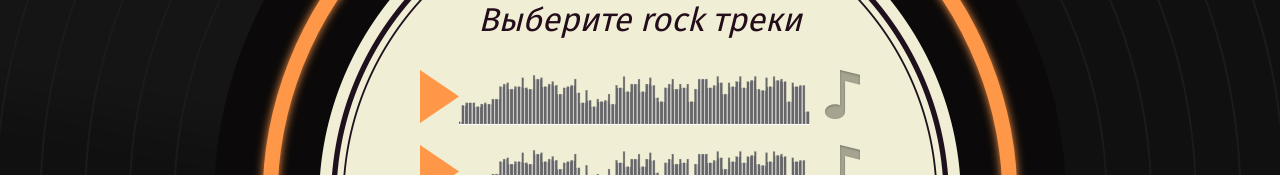
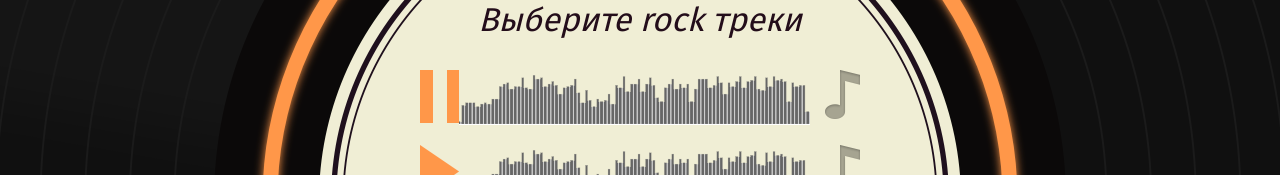
Before and after one commit to AeShevch/54972-guess-melody-5, a React app: page /game in a window 1280 px wide. Shown: the part 299-474 px from the top of the page. Built offline with nearby package versions, Linux system fonts and the light colour scheme.

Commit message:
Учебный проект: больше подробностей

```diff
--- a/package.json
+++ b/package.json
@@ -17,6 +17,7 @@
     "eslint": "5.13",
     "eslint-config-htmlacademy": "0.5",
     "eslint-plugin-react": "7.18",
+    "nanoid": "^3.1.12",
     "prop-types": "15.7",
     "react": "16.12.0",
     "react-dom": "16.12.0",
--- /dev/null
+++ b/src/components/audioPlayer/audioPlayer.jsx
@@ -0,0 +1,53 @@
+import React, {Fragment, PureComponent, createRef} from "react";
+import PropTypes from "prop-types";
+
+export default class AudioPlayer extends PureComponent {
+  constructor(props) {
+    super(props);
+
+    this._audioRef = createRef();
+
+    this.state = {
+      isLoading: true,
+    };
+  }
+
+  componentDidUpdate() {
+    const audio = this._audioRef.current;
+    if (this.props.isPlaying) {
+      audio.play();
+    } else {
+      audio.pause();
+    }
+  }
+
+  render() {
+    const {src, isPlaying, playButtonClickHandle} = this.props;
+    const {isLoading} = this.state;
+
+    return (
+      <Fragment>
+        <button
+          onClick={playButtonClickHandle}
+          disabled={isLoading}
+          className={`track__button ${isPlaying ? `track__button--pause` : `track__button--play`}`}
+          type="button"
+        />
+        <div className="track__status">
+          <audio
+            autoPlay={isPlaying}
+            src={src}
+            ref={this._audioRef}
+            onCanPlayThrough={() => this.setState({isLoading: false})}
+          />
+        </div>
+      </Fragment>
+    );
+  }
+}
+
+AudioPlayer.propTypes = {
+  src: PropTypes.string.isRequired,
+  isPlaying: PropTypes.bool.isRequired,
+  playButtonClickHandle: PropTypes.func.isRequired,
+};
--- a/src/components/question-artist-screen/question-artist-screen.jsx
+++ b/src/components/question-artist-screen/question-artist-screen.jsx
@@ -1,6 +1,7 @@
 import React, {PureComponent} from "react";
 import PropTypes from "prop-types";
 import withAnswerChangeHandle from "../../hocs/with-answer-change-handle";
+import AudioPlayer from "../audioPlayer/audioPlayer";
 
 class QuestionArtistScreen extends PureComponent {
   constructor(props) {
@@ -8,23 +9,27 @@ class QuestionArtistScreen extends PureComponent {
 
     this.state = {
       userAnswers: [false, false, false],
+      isPlaying: true,
     };
   }
 
   render() {
     const {handleSubmit, handleChange, question} = this.props;
     const {song, answers} = question;
-    const {userAnswers} = this.state;
+    const {userAnswers, isPlaying} = this.state;
 
     return (
       <section className="game__screen">
         <h2 className="game__title">Кто исполняет эту песню?</h2>
         <div className="game__track">
           <div className="track">
-            <button className="track__button track__button--play" type="button"></button>
-            <div className="track__status">
-              <audio src={song.src}/>
-            </div>
+            <AudioPlayer
+              playButtonClickHandle={() => this.setState({
+                isPlaying: !isPlaying,
+              })}
+              src={song.src}
+              isPlaying={isPlaying}
+            />
           </div>
         </div>
 
@@ -33,7 +38,7 @@ class QuestionArtistScreen extends PureComponent {
           onChange={() => handleSubmit(question, userAnswers)}
         >
           {answers.map((answer, index) => (
-            <div className="artist" key={`answer-${index}`}>
+            <div className="artist" key={answer.id}>
               <input
                 className="artist__input visually-hidden"
                 type="radio"
--- a/src/components/question-genre-screen/question-genre-screen.jsx
+++ b/src/components/question-genre-screen/question-genre-screen.jsx
@@ -1,6 +1,7 @@
 import React, {PureComponent} from "react";
 import PropTypes from "prop-types";
 import withAnswerChangeHandle from "../../hocs/with-answer-change-handle";
+import AudioPlayer from "../audioPlayer/audioPlayer";
 
 class QuestionGenreScreen extends PureComponent {
   constructor(props) {
@@ -8,13 +9,14 @@ class QuestionGenreScreen extends PureComponent {
 
     this.state = {
       userAnswers: [false, false, false, false],
+      activePlayer: 0,
     };
   }
 
   render() {
     const {handleSubmit, handleChange, question} = this.props;
     const {answers, genre} = question;
-    const {userAnswers} = this.state;
+    const {userAnswers, activePlayer} = this.state;
 
     return (
       <section className="game__screen">
@@ -27,11 +29,16 @@ class QuestionGenreScreen extends PureComponent {
           }}
         >
           {answers.map((answer, index) => (
-            <div className="track" key={`answer-${index}`}>
-              <button className="track__button track__button--play" type="button"></button>
-              <div className="track__status">
-                <audio src={answer.src}/>
-              </div>
+            <div className="track" key={answer.id}>
+              <AudioPlayer
+                playButtonClickHandle={() => {
+                  this.setState({
+                    activePlayer: activePlayer === index ? -1 : index
+                  });
+                }}
+                src={answer.src}
+                isPlaying={index === activePlayer}
+              />
               <div className="game__answer">
                 <input
                   onChange={handleChange.bind(this)}
--- a/src/mocks/questions.js
+++ b/src/mocks/questions.js
@@ -1,37 +1,49 @@
+import {nanoid} from "nanoid";
+
 const AVATAR_URL = `https://api.adorable.io/avatars/128`;
+const AUDIO = `https://upload.wikimedia.org/wikipedia/commons/4/4e/BWV_543-fugue.ogg`;
 
 export default [
   {
+    id: nanoid(),
     type: `genre`,
     genre: `rock`,
     answers: [{
-      src: `https://upload.wikimedia.org/wikipedia/commons/4/4e/BWV_543-fugue.ogg`,
+      id: nanoid(),
+      src: AUDIO,
       genre: `rock`,
     }, {
-      src: `https://upload.wikimedia.org/wikipedia/commons/4/4e/BWV_543-fugue.ogg`,
+      id: nanoid(),
+      src: AUDIO,
       genre: `blues`,
     }, {
-      src: `https://upload.wikimedia.org/wikipedia/commons/4/4e/BWV_543-fugue.ogg`,
+      id: nanoid(),
+      src: AUDIO,
       genre: `jazz`,
     }, {
-      src: `https://upload.wikimedia.org/wikipedia/commons/4/4e/BWV_543-fugue.ogg`,
+      id: nanoid(),
+      src: AUDIO,
       genre: `rock`,
     }],
   }, {
+    id: nanoid(),
     type: `artist`,
     song: {
       artist: `Jim Beam`,
-      src: `https://upload.wikimedia.org/wikipedia/commons/4/4e/BWV_543-fugue.ogg`,
+      src: AUDIO,
     },
     answers: [{
+      id: nanoid(),
       picture: `${AVATAR_URL}/${Math.random()}`,
       artist: `John Snow`,
     }, {
+      id: nanoid(),
       picture: `${AVATAR_URL}/${Math.random()}`,
       artist: `Jack Daniels`,
     }, {
+      id: nanoid(),
       picture: `${AVATAR_URL}/${Math.random()}`,
       artist: `Jim Beam`,
     }],
-  }
+  },
 ];
```
Also changed, not shown: 1 other file (tests, documents, lock files or other folders).
